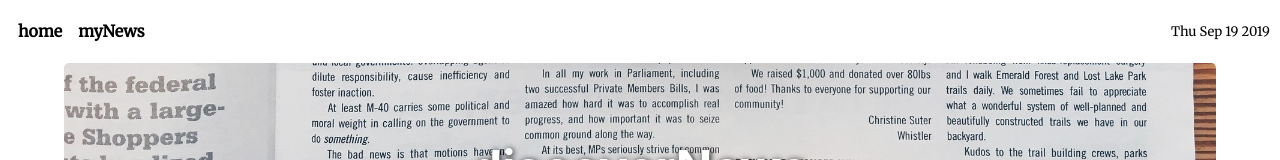
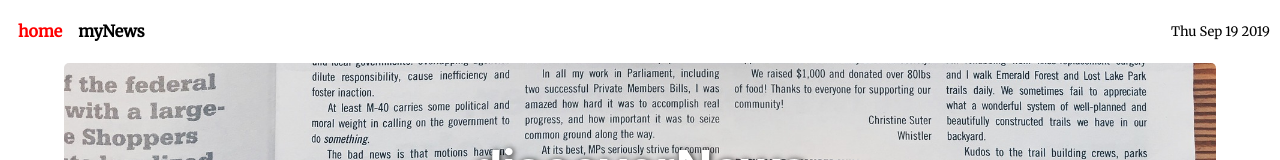
Before and after one commit to ahawkz/discover-podcasts-frontend, a React (Create React App) app: page / in a window 1280 px wide. In both pictures the pointer is over the element "home". Shown: the top 160 px of the page. Built offline with nearby package versions, Linux system fonts and the light colour scheme.

Commit message:
added hover animations to nav

```diff
--- a/src/components/Header.js
+++ b/src/components/Header.js
@@ -8,10 +8,12 @@ class Header extends React.Component {
         <link href="https://fonts.googleapis.com/css?family=Merriweather&display=swap" rel="stylesheet"/>
         <div className="views">
           <h4
+            className="header-nav"
             onClick={() => {
               this.props.handleView('home')}}
           >home</h4>
           <h4
+            className="header-nav"
             onClick={() => {
               this.props.handleView('myNews')}}
           >myNews</h4>
--- a/src/index.css
+++ b/src/index.css
@@ -50,6 +50,11 @@ header a {
   flex-direction: row;
   align-self: center;
   font-size: 13px;
+}
+.header-nav:hover{
+  color: red;
+  transition: 0.5s;
+  cursor: pointer;
 }
 
 /* ====================== */
```
